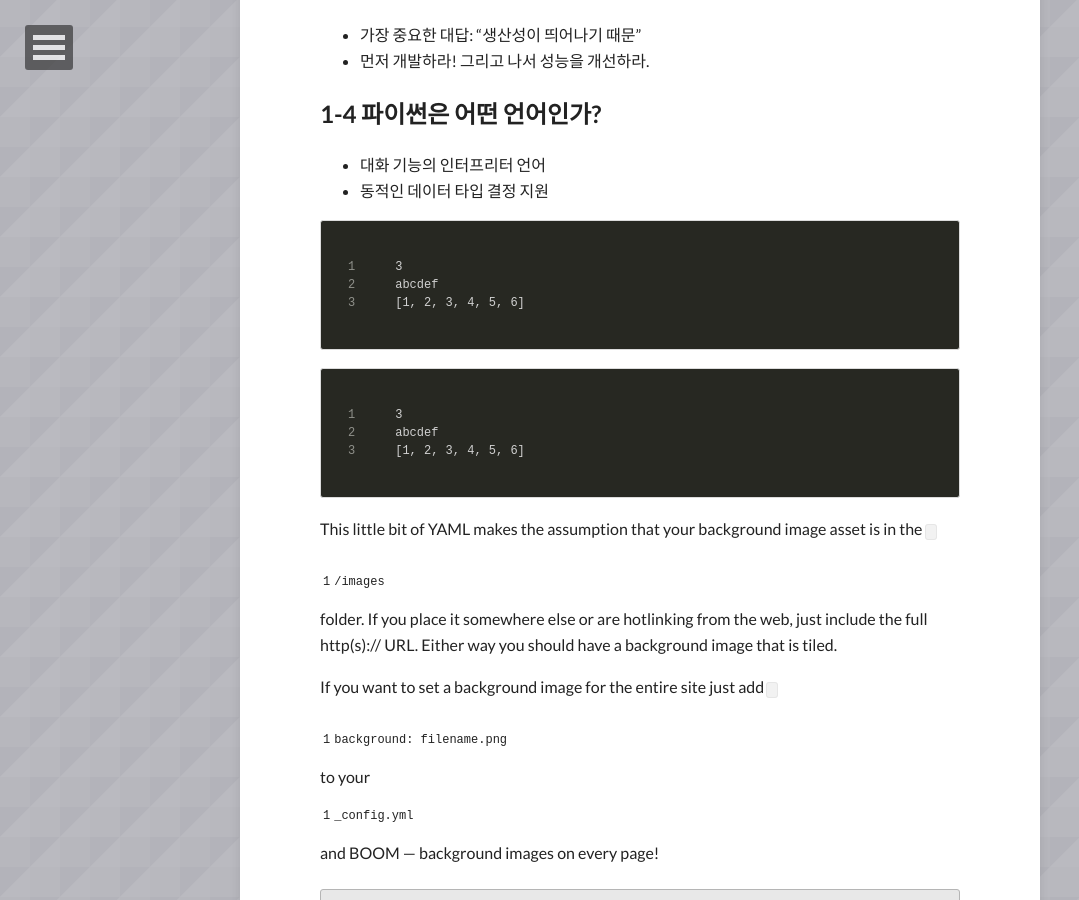
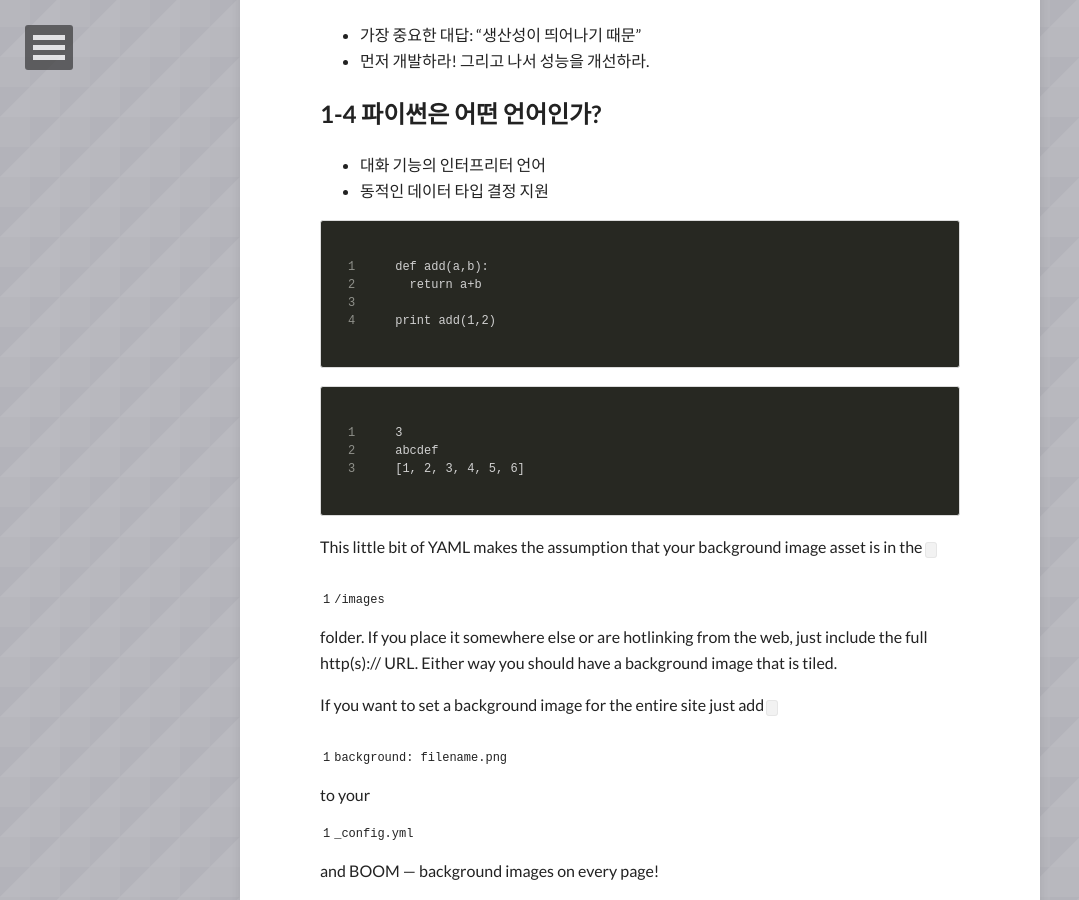
Before and after one commit to geoncheollee/geonblog, a Jekyll site: the page built from _posts/2013-10-26-background-image.md, in a window 1280 px wide and 900 px high, scrolled down 843 px. Shown: the whole window, without its empty margins (0-1079 px from the left). Built offline with Jekyll 4.4.1, drawn with Linux system fonts in a browser that asks for light colours; nearby versions of some CDN libraries; comment, search, counter and statistics services are not loaded.

Commit message:
Update 2013-10-26-background-image.md

```diff
--- a/_posts/2013-10-26-background-image.md
+++ b/_posts/2013-10-26-background-image.md
@@ -31,9 +31,10 @@ Python의 사전적 의미는 독이 없는 뱀으로 먹이를 몸으로 감아
 
 {% highlight html linenos %}
 {% raw %}
-3
-abcdef
-[1, 2, 3, 4, 5, 6]
+def add(a,b):
+  return a+b
+
+print add(1,2)
 {% endraw %}
 {% endhighlight %}
 
```
